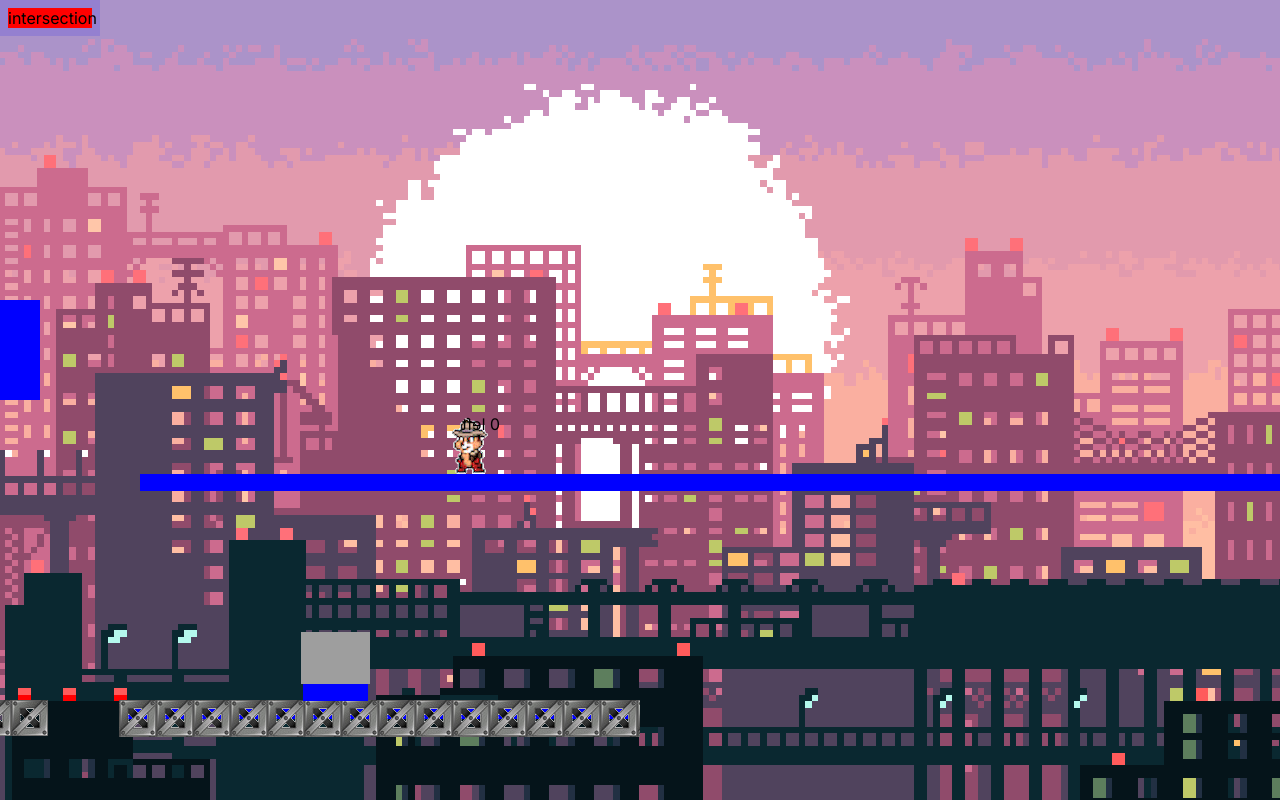
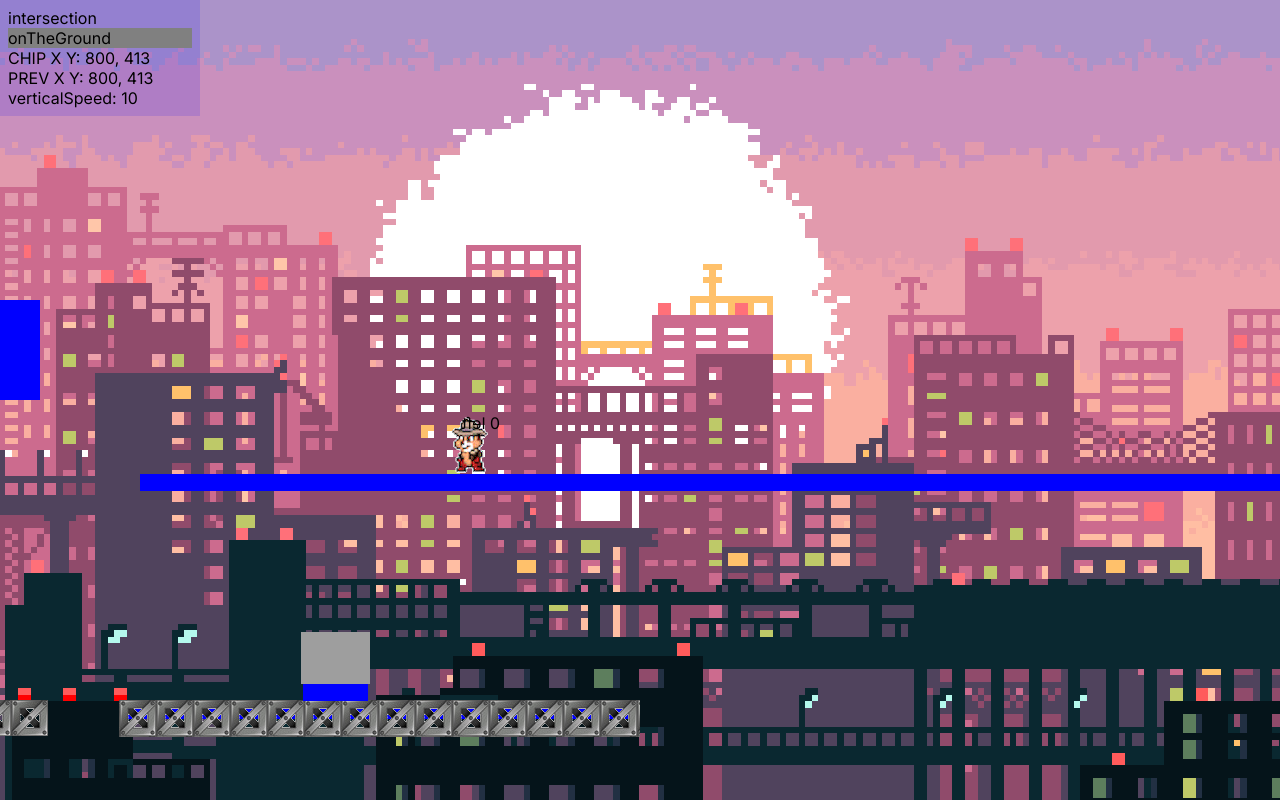
Before and after one commit to NedVlor/react-chip-and-dale-game, a Next.js app: page / in a window 1280 px wide. Built offline with nearby package versions, Linux system fonts and the light colour scheme; grey boxes are pictures that could not be loaded.

Commit message:
fix gravity

```diff
--- a/src/app/components/Game.client.js
+++ b/src/app/components/Game.client.js
@@ -17,7 +17,7 @@ function Game() {
   });
   const [char, setChar] = useState({
     x: 800,
-    y: 200,
+    y: 400,
     prevX: 400,
     prevY: 200,
     action: "standing",
@@ -37,26 +37,24 @@ function Game() {
   const r6 = useRef(null);
 
   const checkIntersection = () => {
-    let barier = false; // for gravity
+    let bariers = []; // for gravity
     let intersection = false; // for X
     let shiftY = 0;
     let shiftX = 0;
 
-    [r0, r1, r2, r3, r4, r5, r6].forEach((el) => {
+    [r0, r1, r2, r3, r4, r5, r6].forEach((el, i) => {
       const chipNode = rChar.current;
       const element2 = el.current;
+      console.log("---i---", i);
+
       if (chipNode && element2) {
         const chipRaw = chipNode.getBoundingClientRect(); // cordinates and size for chip
-        //chip.left = chip.left + 15;
-        //chip.right = chip.right - 30;
-        console.log("Chip Raw", chipRaw);
         const chip = {
           left: chipRaw.left + 15,
           top: chipRaw.top,
           bottom: chipRaw.bottom,
           right: chipRaw.right - 30,
         };
-        console.log(chip);
         const rect2 = element2.getBoundingClientRect(); // cordinate and size for current solid object
 
         // graviry intersection checking 1
@@ -64,16 +62,16 @@ function Game() {
           chip.bottom + 1 < rect2.top || // вищe
           !(chip.right > rect2.left && chip.left < rect2.right) // мимо
         ) {
+          bariers[i] = false;
         } else {
           console.log("first barier");
-          barier = true;
+          bariers[i] = true;
         }
         // gravity intersection checking 2
         if (
           chip.top > rect2.bottom //|| // нижче
         ) {
-          console.log("if under", chip.top, rect2.bottom);
-          barier = false;
+          bariers[i] = false;
         } else {
           console.log("secound barier");
         }
@@ -89,17 +87,23 @@ function Game() {
             )
           ) {
           } else {
-            intersection = true;
+           intersection = true;
           }
           return {
             ...prevChar,
           };
         });
       }
-    });
+    }); // END forEach
+
+    const barier = bariers.some(b=> b);
 
     setChar((prevChar) => {
-      if (!barier) shiftY = prevChar.verticalSpeed;
+
+      if (!barier) {
+        console.log('No barier, should falling')
+        shiftY = prevChar.verticalSpeed;
+      };
       if (prevChar.jump) shiftY = -prevChar.verticalSpeed;
 
       if (prevChar.y > 900) {
@@ -110,18 +114,29 @@ function Game() {
           x: 300,
         };
       }
+
       if (!intersection) {
+        console.log("no intersection");
         window.prevX = prevChar.x;
         window.prevY = prevChar.y;
-
         if (prevChar.vector == "left") shiftX = -4;
         if (prevChar.vector == "right") shiftX = 4;
-        console.log("no intersection");
+        return {
+          ...prevChar,
+          prevX: window.prevX,
+          prevY: window.prevY,
+          y: prevChar.y + shiftY,
+          x: prevChar.x + shiftX,
+          onTheGround: barier,
+        };
       } else {
         console.log("intersection");
         setTimeout(() => {
+          console.log(" reset to 10");
           setChar((prevChar) => ({ ...prevChar, verticalSpeed: 10 }));
-        }, 1000);
+        }, 150);
+
+        shiftY = 1
         return {
           ...prevChar,
           y: window.prevY,
@@ -130,12 +145,7 @@ function Game() {
         };
       }
 
-      return {
-        ...prevChar,
-        y: prevChar.y + shiftY,
-        x: prevChar.x + shiftX,
-        onTheGround: barier,
-      };
+
     });
     setScene((prevScene) => {
       return {
@@ -143,7 +153,10 @@ function Game() {
         intersection: intersection,
       };
     });
-  };
+
+    console.log('------------------------ checkIntersection----------------------')
+  }; // END checkIntersection
+
 
   useEffect(() => {
     const interval = setInterval(() => {
@@ -204,7 +217,7 @@ function Game() {
     <GameContainer>
       <div
         style={{
-          width: "100px",
+          width: "200px",
           background: "#0000ff21",
           top: "0",
           left: "0",
@@ -215,6 +228,19 @@ function Game() {
         <div style={{ background: scene.intersection ? "red" : "none" }}>
           intersection
         </div>
+        <div style={{ background: char.onTheGround ? "gray" : "none" }}>
+        onTheGround
+        </div>
+        <div>
+          CHIP X Y: {char.x}, {char.y}
+        </div>
+        <div>
+          PREV X Y: {char.prevX}, {char.prevY}
+        </div>
+        <div>
+        verticalSpeed: {char.verticalSpeed}
+        </div>
+
       </div>
       <Chip
         ref={rChar}
```
